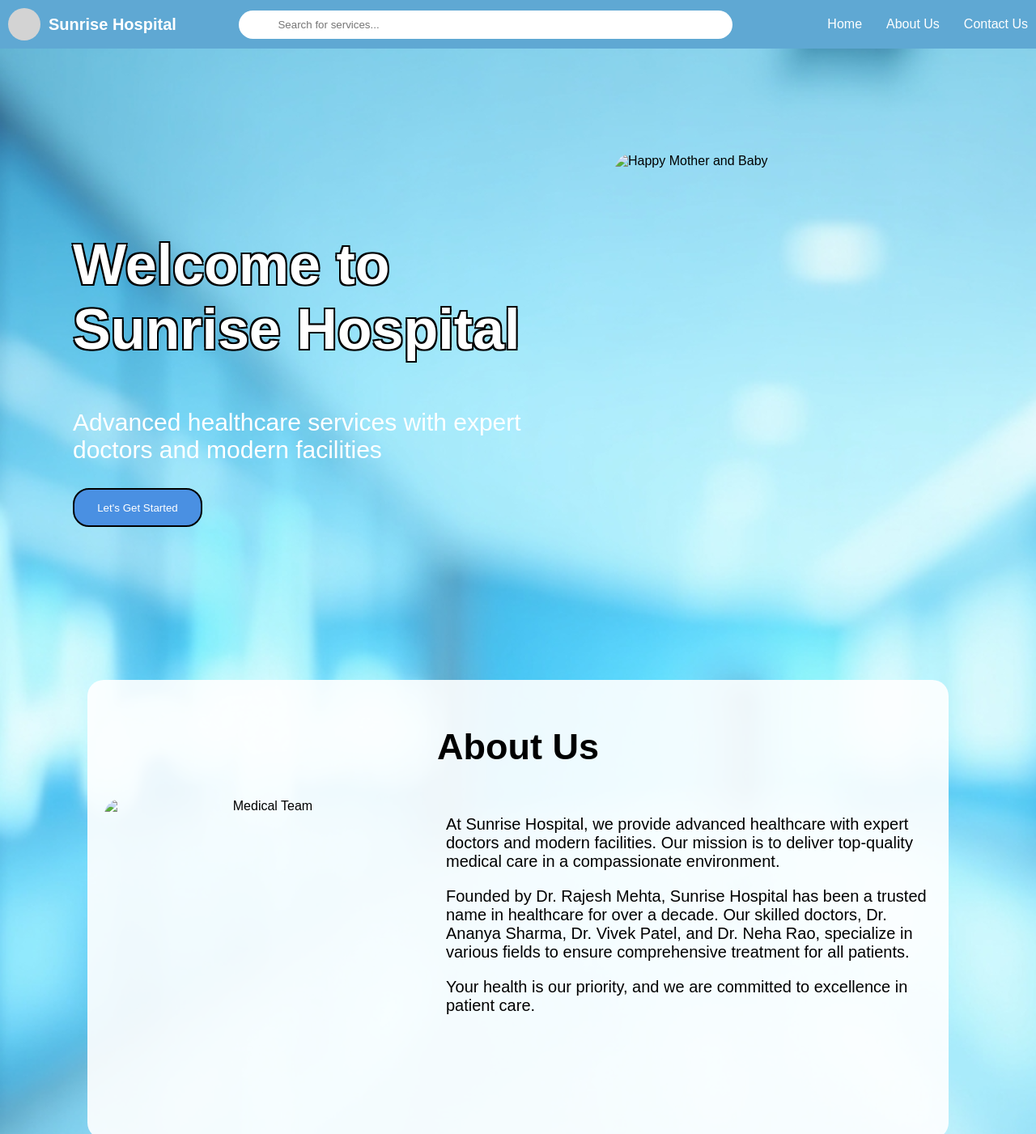
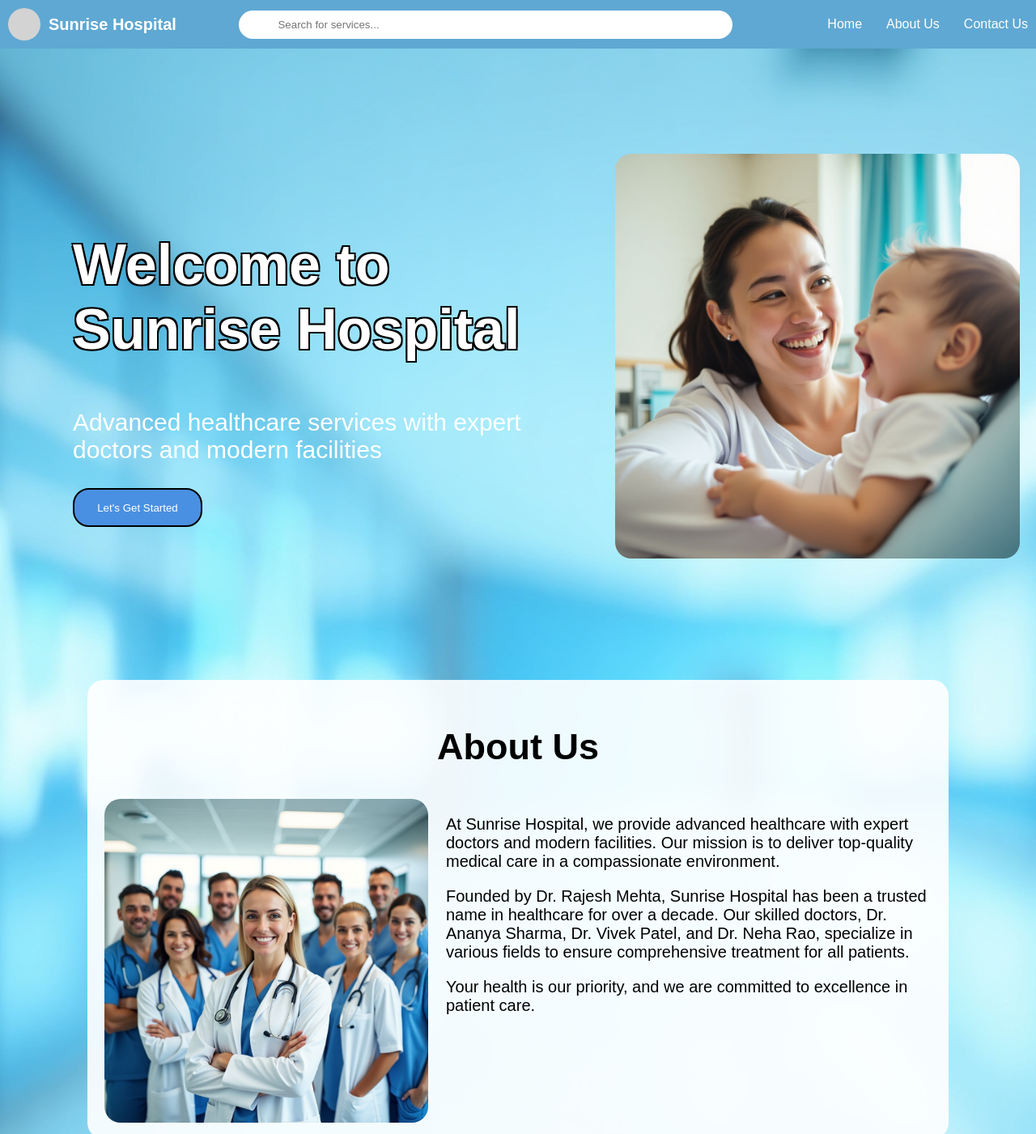
Before and after one commit to Delta-Consulting-Hub/hospital-website, a plain HTML site: page index.html in a window 1280 px wide. Shown: the top 1401 px of the page at 81% size. Drawn offline with Linux system fonts and the light colour scheme; files whose address does not match are found by name.

Commit message:
Update index.html

```diff
--- a/index.html
+++ b/index.html
@@ -35,13 +35,13 @@
                 <p>Advanced healthcare services with expert doctors and modern facilities</p>
                 <button class="start-btn" id="nextPageButton" >Let's Get Started</button>
             </div>
-            <img src="/images/happy_mother_baby.png" class="landing-image" alt="Happy Mother and Baby">
+            <img src="happy_mother_baby.png" class="landing-image" alt="Happy Mother and Baby">
         </section>
 
         <section class="about" id="about">
             <h2>About Us</h2>
             <div class="about-content">
-                <img src="/images/medical_team.png" class="about-image" alt="Medical Team">
+                <img src="medical_team.png" class="about-image" alt="Medical Team">
                 <div class="about-text">
                     <p>At Sunrise Hospital, we provide advanced healthcare with expert doctors and modern facilities. Our mission is to deliver top-quality medical care in a compassionate environment.</p>
                     <p>Founded by Dr. Rajesh Mehta, Sunrise Hospital has been a trusted name in healthcare for over a decade. Our skilled doctors, Dr. Ananya Sharma, Dr. Vivek Patel, and Dr. Neha Rao, specialize in various fields to ensure comprehensive treatment for all patients.</p>
```
